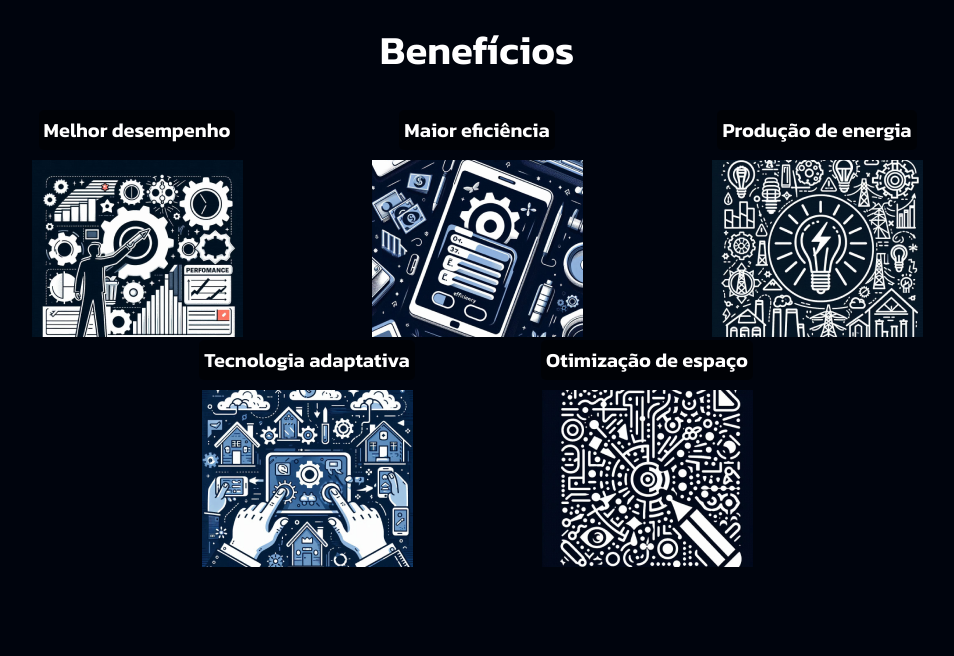
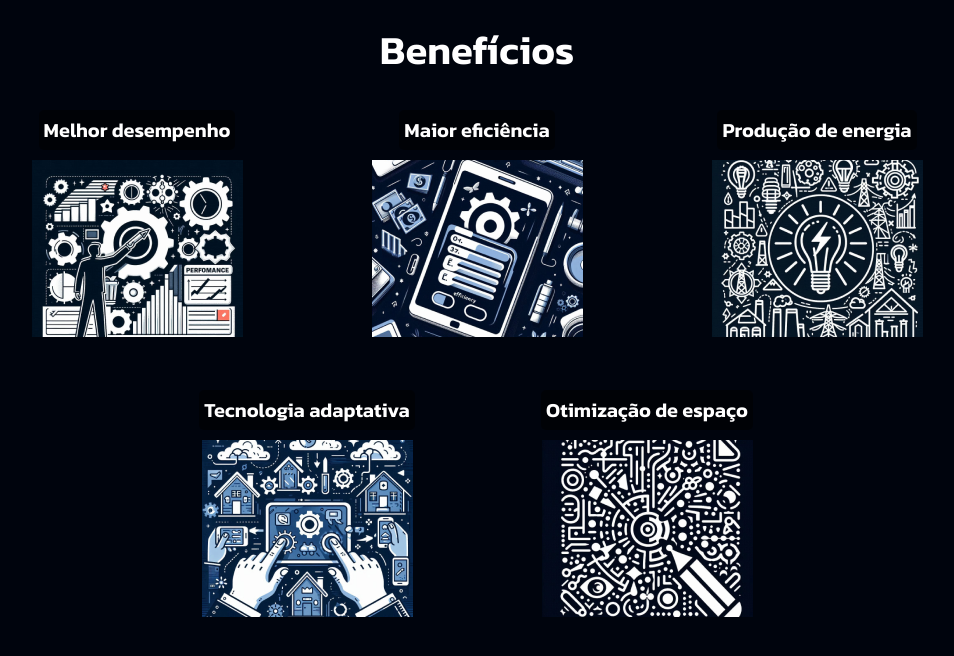
Before and after one commit to Jonatas527/SunFlower2.0---Copia, a React (Vite) app: page /bene in a window 1280 px wide. Shown: the top 656 px of the page, without its empty margins (163-1117 px from the left). Built offline with nearby package versions, Linux system fonts and the light colour scheme.

Commit message:
Projeto Finalizado

```diff
--- a/src/pages/Home.jsx
+++ b/src/pages/Home.jsx
@@ -28,7 +28,7 @@ export function Home() {
           </div>
           <div className="nav-list">
             <ul>
-              <li className="nav-item"><a href="#" className="nav-link">Home</a></li>
+
               <li className="nav-item"><a href="#publico" className="nav-link">Público-alvo</a></li>
               <li className="nav-item"><a href="#Beneficios" className="nav-link">Benefícios</a></li>
               <li className="nav-item"><a href="#Carrossel" className="nav-link">Peças</a></li>
@@ -42,7 +42,7 @@ export function Home() {
         </nav>
         <div className="mobile-menu">
           <ul>
-            <li className="nav-item"><a href="#" className="nav-link">Home</a></li>
+
             <li className="nav-item"><a href="#publico" className="nav-link">Público-alvo</a></li>
             <li className="nav-item"><a href="#Carrossel" className="nav-link">Peças</a></li>
             <li className="nav-item"><a href="#Beneficios" className="nav-link">Benefícios</a></li>
--- a/src/styles/Beneficios.styles.js
+++ b/src/styles/Beneficios.styles.js
@@ -16,6 +16,11 @@ export const CardsBeneficios = styled.div`
     flex-wrap: wrap;
     margin-top: 30px;
   }
+
+  .Titulo-baixo, .Titulo-cima{
+    margin-bottom: 80px;
+  }
+
 
   .TitleWrapper {
     position: relative;
@@ -63,6 +68,7 @@ export const CardsBeneficios = styled.div`
 
     .TitleWrapper img {
       width: 100%;
+
     }
   }
 
@@ -71,12 +77,13 @@ export const CardsBeneficios = styled.div`
       font-size: 24px;
     }
 
+
     .TitleWrapper {
       width: 150px;
     }
 
     .TitleWrapper h3 {
-      font-size: 14px;
+      font-size: 13.5px;
       margin-bottom: 2px;
     }
 
--- a/src/styles/Home.styles.js
+++ b/src/styles/Home.styles.js
@@ -12,10 +12,12 @@ export const Conteudo = styled.div`
     box-shadow: 0px 3px 10px #464646;
   }
 
+
   .nav-bar img {
     padding: 0;
     height: 65px;
     width: auto;
+    margin-left:10px;
   }
 
   .nav-bar {
@@ -38,7 +40,8 @@ export const Conteudo = styled.div`
   }
 
   .nav-item {
-    margin: 0 15px; /* Margem dos itens do menu */
+    margin: 0 15px;  /* Margem dos itens do menu */
+    margin-right: 40px;
   }
 
   .nav-link {
--- a/src/styles/MelhorDesempenho.style.js
+++ b/src/styles/MelhorDesempenho.style.js
@@ -4,7 +4,8 @@ export const PageMelhorDesempenho = styled.div`
   main {
     display: flex;
     align-items: center;
-    padding-top: 50px;
+    justify-content: center;
+    padding-top: 15%;
     flex-direction: row;
   }
 
--- a/src/styles/Pecas.styles.js
+++ b/src/styles/Pecas.styles.js
@@ -26,7 +26,7 @@ export const Carrossel = styled.div`
   @media (max-width: 730px) {
     .Carrossel {
       width: 100%;
-      max-width: 400px;
+      max-width: 350px;
       margin: 30px auto 0 auto;
       padding: 0 10px;
     }
```
